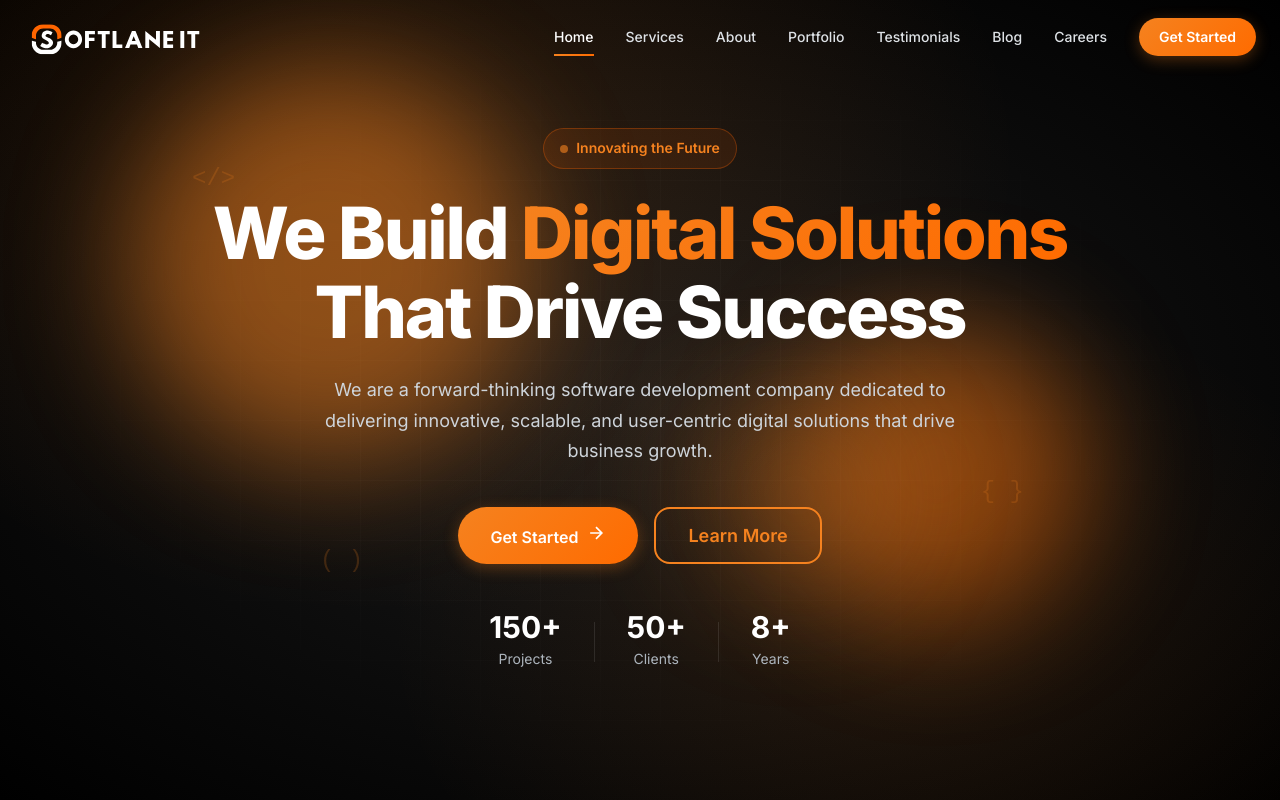
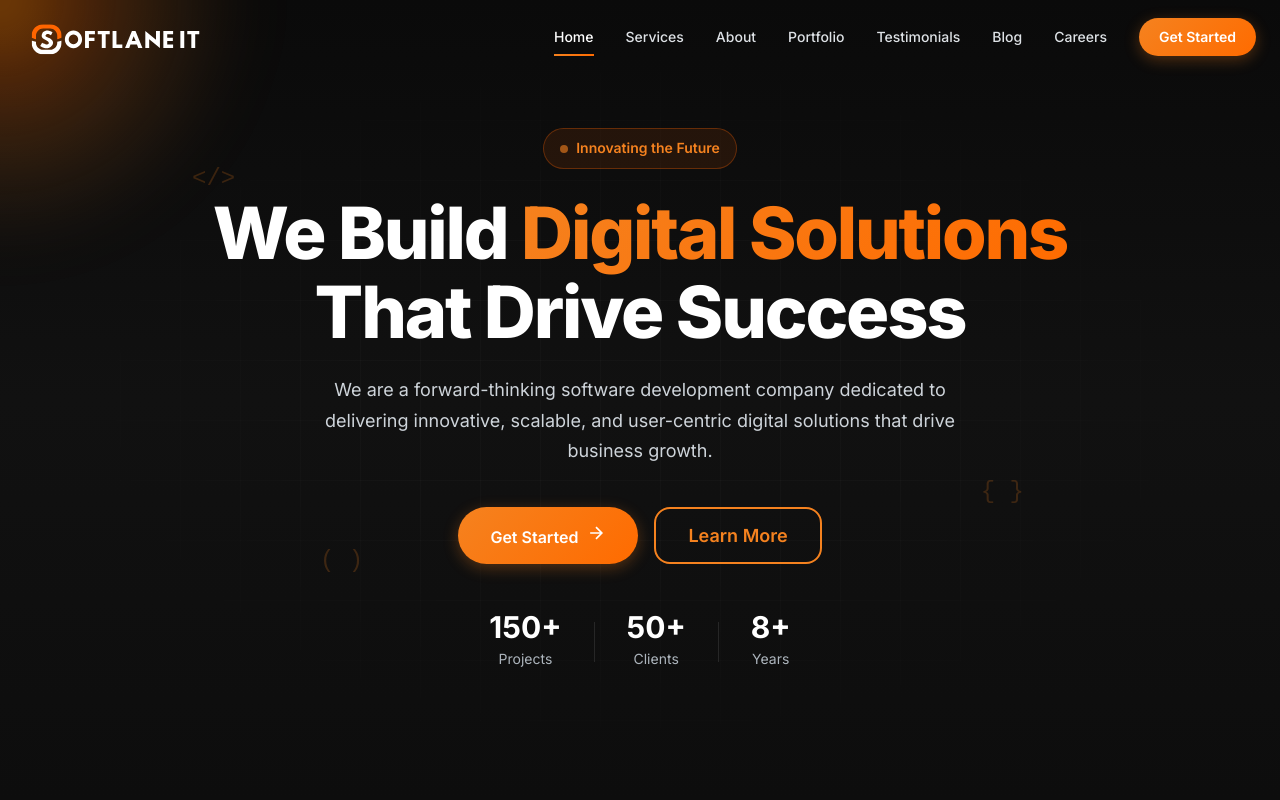
Before and after one commit to SoftLaneIT/softlaneit-official-website, a React (Vite) app: page / in a window 1280 px wide. Shown: the top 800 px of the page. Built offline with nearby package versions, Linux system fonts and the light colour scheme.

Commit message:
feat: implement cursor-following glow effect and enhance mouse tracking in Hero section

```diff
--- a/src/components/sections/Hero.css
+++ b/src/components/sections/Hero.css
@@ -6,6 +6,20 @@
     justify-content: center;
     overflow: hidden;
     padding: var(--space-20) 0;
+}
+
+/* Cursor-following Glow - Torch Effect */
+.hero-cursor-glow {
+    position: absolute;
+    width: 600px;
+    height: 600px;
+    border-radius: 50%;
+    background: radial-gradient(circle at center, rgba(255, 140, 0, 0.5) 0%, rgba(255, 101, 0, 0.3) 15%, rgba(245, 130, 31, 0.15) 35%, rgba(245, 130, 31, 0.05) 50%, transparent 60%);
+    filter: blur(30px);
+    pointer-events: none;
+    z-index: 1;
+    transform: translate(-50%, -50%);
+    will-change: left, top;
 }
 
 /* Background */
@@ -21,9 +35,7 @@
 .hero-gradient {
     position: absolute;
     inset: 0;
-    background: radial-gradient(ellipse at 30% 20%, rgba(245, 130, 31, 0.15) 0%, transparent 50%),
-        radial-gradient(ellipse at 70% 80%, rgba(245, 130, 31, 0.1) 0%, transparent 40%),
-        var(--gradient-hero);
+    background: linear-gradient(180deg, #0a0a0a 0%, #111111 50%, #0d0d0d 100%);
 }
 
 .hero-grid {
@@ -37,40 +49,15 @@
     -webkit-mask-image: radial-gradient(ellipse at center, black 30%, transparent 70%);
 }
 
-/* Floating Orbs */
+/* Floating Orbs - Hidden for torch effect */
 .hero-orb {
-    position: absolute;
-    border-radius: 50%;
-    filter: blur(60px);
-    opacity: 0.5;
-    animation: float 20s ease-in-out infinite;
+    display: none;
 }
 
-.hero-orb-1 {
-    width: 400px;
-    height: 400px;
-    background: var(--primary-orange);
-    top: 10%;
-    left: 10%;
-    animation-delay: 0s;
-}
-
-.hero-orb-2 {
-    width: 300px;
-    height: 300px;
-    background: linear-gradient(135deg, var(--primary-orange) 0%, #ff6b00 100%);
-    bottom: 20%;
-    right: 15%;
-    animation-delay: -5s;
-}
-
+.hero-orb-1,
+.hero-orb-2,
 .hero-orb-3 {
-    width: 200px;
-    height: 200px;
-    background: rgba(245, 130, 31, 0.5);
-    top: 50%;
-    right: 30%;
-    animation-delay: -10s;
+    display: none;
 }
 
 /* Floating Code Elements */
--- a/src/components/sections/Hero.tsx
+++ b/src/components/sections/Hero.tsx
@@ -1,4 +1,4 @@
-import React, { useEffect, useState } from 'react';
+import React, { useEffect, useState, useRef } from 'react';
 import { useParallax } from '../../hooks';
 import { companyInfo } from '../../data/content';
 import { Button } from '../common';
@@ -7,9 +7,47 @@ import './Hero.css';
 export const Hero: React.FC = () => {
     const { style: parallaxStyle } = useParallax({ speed: 0.3, direction: 'up' });
     const [isLoaded, setIsLoaded] = useState(false);
+    const [mousePosition, setMousePosition] = useState({ x: 0, y: 0 });
+    const heroRef = useRef<HTMLElement>(null);
 
     useEffect(() => {
         setIsLoaded(true);
+    }, []);
+
+    useEffect(() => {
+        let animationFrameId: number;
+        let targetX = 0;
+        let targetY = 0;
+        let currentX = 0;
+        let currentY = 0;
+
+        const animate = () => {
+            currentX += (targetX - currentX) * 0.15;
+            currentY += (targetY - currentY) * 0.15;
+            setMousePosition({ x: currentX, y: currentY });
+            animationFrameId = requestAnimationFrame(animate);
+        };
+
+        const handleMouseMove = (e: MouseEvent) => {
+            if (heroRef.current) {
+                const rect = heroRef.current.getBoundingClientRect();
+                targetX = e.clientX - rect.left;
+                targetY = e.clientY - rect.top;
+            }
+        };
+
+        const heroElement = heroRef.current;
+        if (heroElement) {
+            heroElement.addEventListener('mousemove', handleMouseMove);
+            animationFrameId = requestAnimationFrame(animate);
+        }
+
+        return () => {
+            if (heroElement) {
+                heroElement.removeEventListener('mousemove', handleMouseMove);
+            }
+            cancelAnimationFrame(animationFrameId);
+        };
     }, []);
 
     const handleGetStarted = () => {
@@ -27,7 +65,16 @@ export const Hero: React.FC = () => {
     };
 
     return (
-        <section id="home" className="hero">
+        <section id="home" className="hero" ref={heroRef}>
+            {/* Cursor-following Glow */}
+            <div
+                className="hero-cursor-glow"
+                style={{
+                    left: mousePosition.x,
+                    top: mousePosition.y,
+                }}
+            ></div>
+
             {/* Animated Background */}
             <div className="hero-bg" style={parallaxStyle}>
                 <div className="hero-gradient"></div>
```
